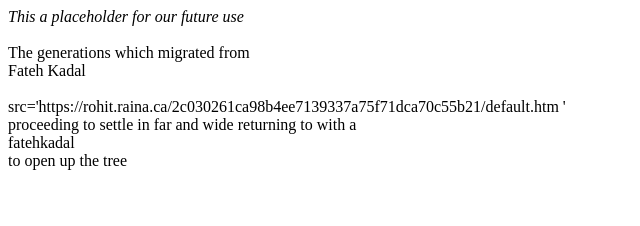
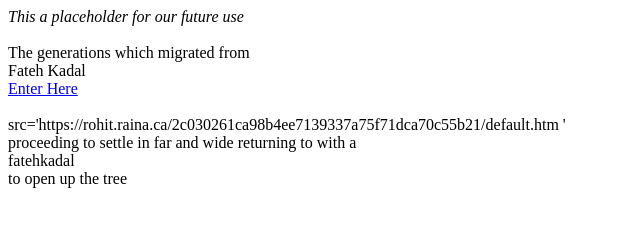
Before and after one commit to rraina67/rraina67-rraina67.github.io, a plain HTML site: page 2c030261ca98b4ee7139337a75f71dca70c55b21/index.html in a window 1280 px wide. Shown: the whole page, without its empty margins (0-640 px from the left). Drawn offline with Linux system fonts and the light colour scheme.

Commit message:
Update index.html

```diff
--- a/2c030261ca98b4ee7139337a75f71dca70c55b21/index.html
+++ b/2c030261ca98b4ee7139337a75f71dca70c55b21/index.html
@@ -6,7 +6,7 @@ The generations which migrated from
   <br>
   Fateh Kadal
   <br>
-   <href='default.htm'>
+   <a href="default.htm">Enter Here</a><br />
   <br>
   src='https://rohit.raina.ca/2c030261ca98b4ee7139337a75f71dca70c55b21/default.htm '
   <br>
```
